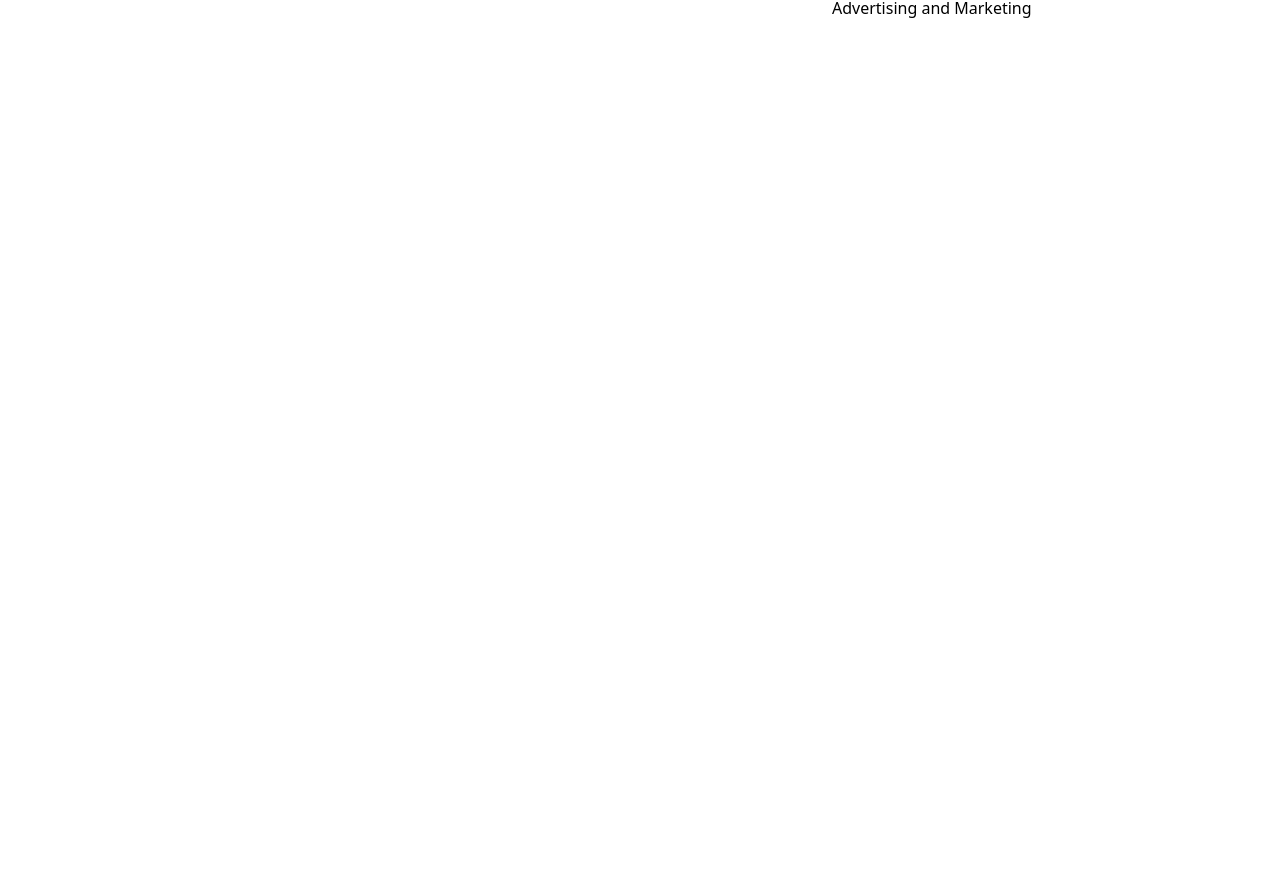
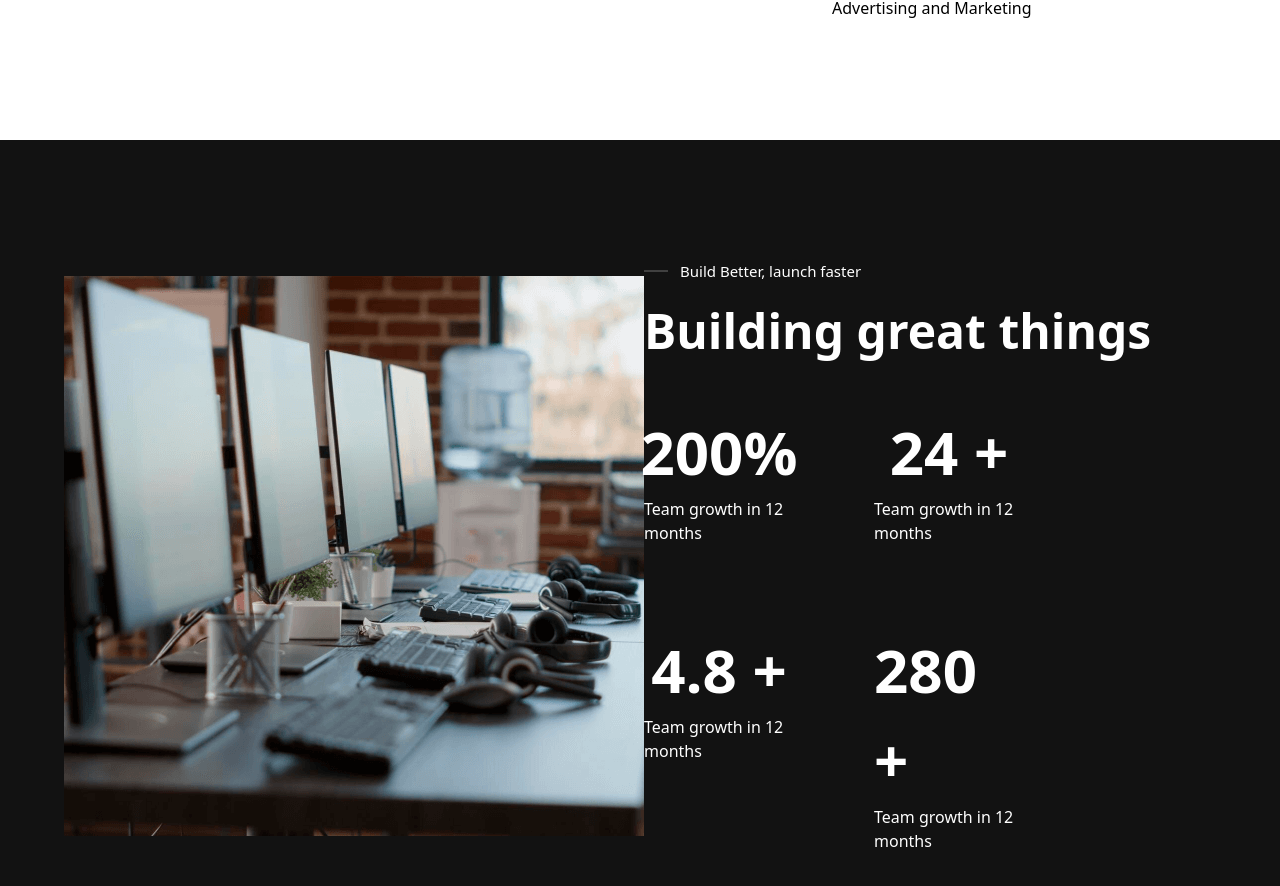
Before and after one commit to Frokesy/goatclouds, a React (Vite) app: page / in a window 1280 px wide. Shown: the part 3754-4640 px from the top of the page. Before the commit the page ends 3894 px from the top, so only its background shows below. Built offline with nearby package versions, Linux system fonts and the light colour scheme.

Commit message:
designed section five

```diff
--- /dev/null
+++ b/src/components/sections/home/SectionFive.tsx
@@ -0,0 +1,36 @@
+const SectionFive = () => {
+  return (
+    <div className="bg-[#121212] py-[15vh] text-[#fff]">
+      <div className="w-[90vw] mx-auto flex justify-between items-center">
+        <img src="/assets/services/img_four.png" alt="img" />
+        <div className="w-[50%]">
+          <div className="text-[15px] flex items-center space-x-3">
+            <div className="h-0.5 w-6 bg-[#404040]"></div>
+            <p>Build Better, launch faster</p>
+          </div>
+          <h2 className="text-[48px] font-semibold mt-3 mb-10">Building great things</h2>
+          <div className="grid grid-cols-2 gap-20 pr-[15vw]">
+            <div className="flex flex-col items-center">
+              <h2 className="text-[60px] font-semibold">200%</h2>
+              <p>Team growth in 12 months</p>
+            </div>
+            <div className="flex flex-col items-center">
+              <h2 className="text-[60px] font-semibold">24 +</h2>
+              <p>Team growth in 12 months</p>
+            </div>
+            <div className="flex flex-col items-center">
+              <h2 className="text-[60px] font-semibold">4.8 +</h2>
+              <p>Team growth in 12 months</p>
+            </div>
+            <div className="flex flex-col items-center">
+              <h2 className="text-[60px] font-semibold">280 +</h2>
+              <p>Team growth in 12 months</p>
+            </div>
+          </div>
+        </div>
+      </div>
+    </div>
+  );
+};
+
+export default SectionFive;
--- a/src/pages/home/index.tsx
+++ b/src/pages/home/index.tsx
@@ -1,5 +1,6 @@
 import Container from "../../components/defaults/Container"
 import Hero from "../../components/sections/home/Hero"
+import SectionFive from "../../components/sections/home/SectionFive"
 import SectionFour from "../../components/sections/home/SectionFour"
 import SectionThree from "../../components/sections/home/SectionThree"
 import SectionTwo from "../../components/sections/home/SectionTwo"
@@ -11,6 +12,7 @@ const Home = () => {
         <SectionTwo />
         <SectionThree />
         <SectionFour />
+        <SectionFive />
     </Container>
   )
 }
```
Also changed, not shown: public/assets/services/img_four.png (added).
